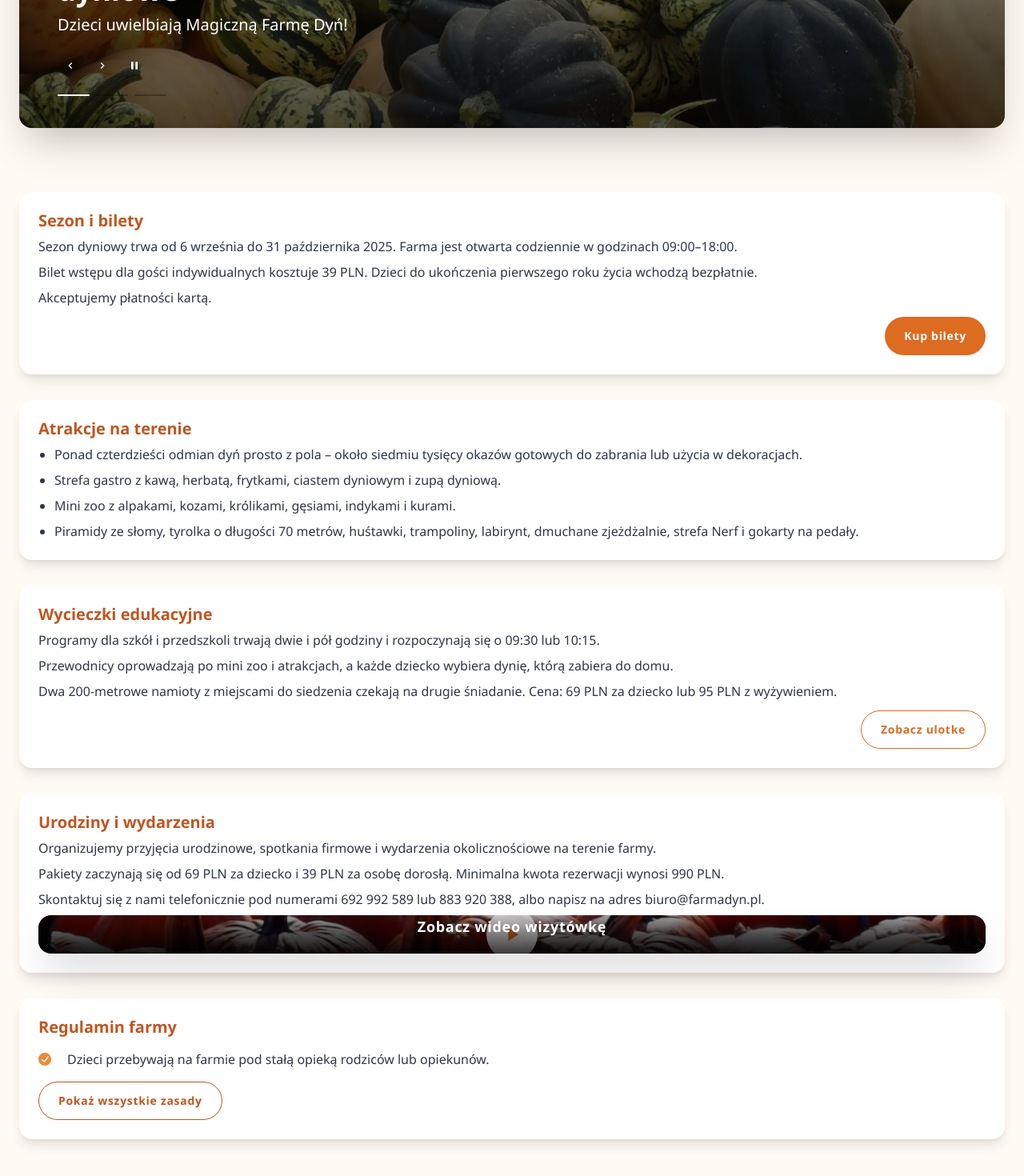
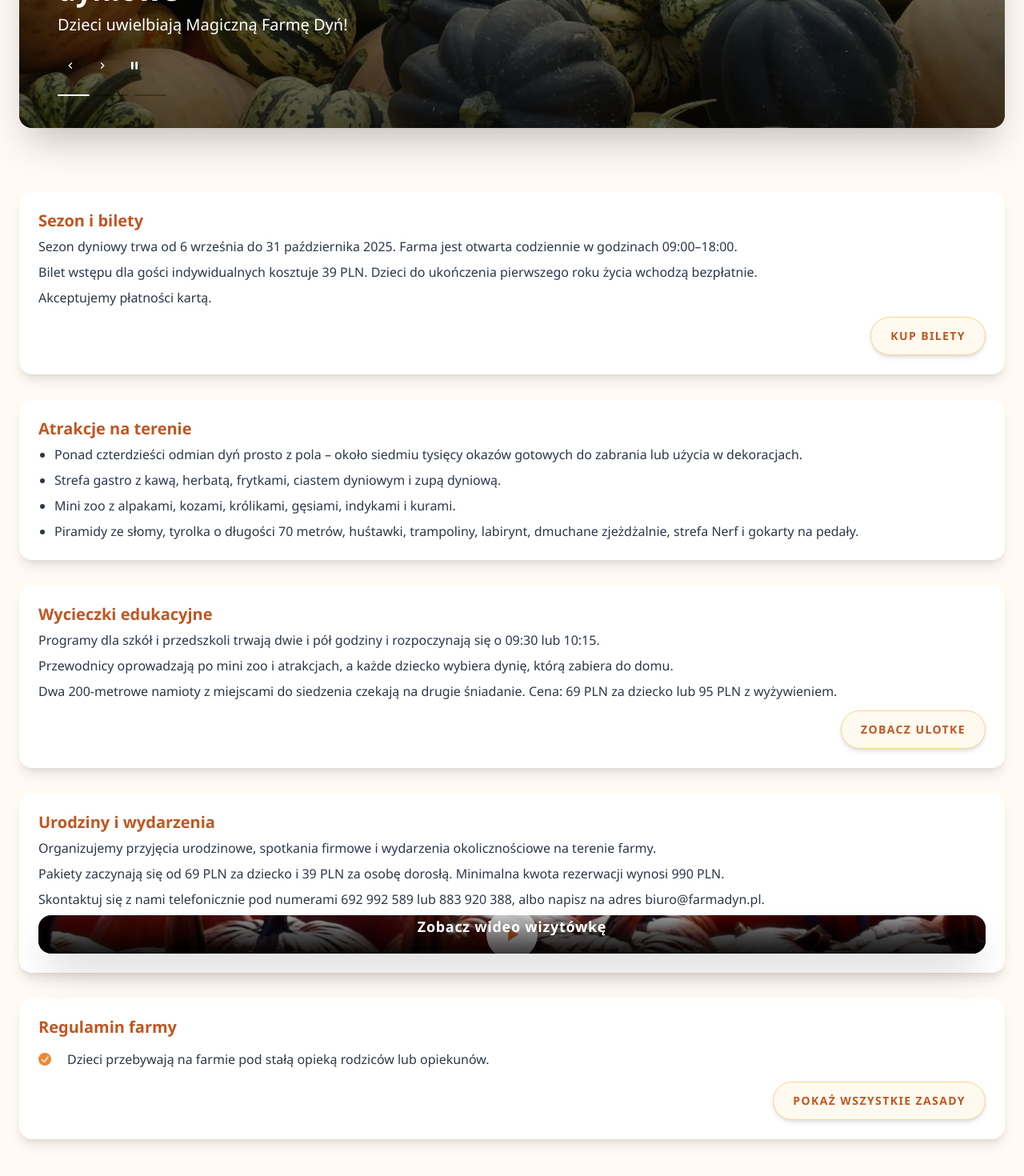
Before and after one commit to DenysVM/farmadyn-react, a React (Vite) app: page / in a window 1280 px wide. Shown: the part 797-2267 px from the top of the page at 80% size. Built offline with nearby package versions, Linux system fonts and the light colour scheme.

Commit message:
feat: unify button styles with language switcher (added pill variant, aligned CTA buttons to the right)

```diff
--- a/src/components/sections/RulesList.tsx
+++ b/src/components/sections/RulesList.tsx
@@ -46,9 +46,10 @@ const RulesList = ({ title, items, showAllLabel, collapseLabel }: RulesListProps
       {items.length > 1 && (
         <Button
           onClick={handleToggle}
-          variant="outline"
+          variant="pill"
           colorScheme="orange"
-          alignSelf="flex-start"
+          w={{ base: "full", md: "auto" }}
+          alignSelf="flex-end"
           _focusVisible={{ boxShadow: "0 0 0 3px rgba(237, 137, 54, 0.35)", outline: "none" }}
         >
           {isExpanded ? collapseLabel : showAllLabel}
--- a/src/components/sections/TextSection.tsx
+++ b/src/components/sections/TextSection.tsx
@@ -95,6 +95,24 @@ const TextSection = ({
     onClose: onVideoClose,
   } = useDisclosure();
 
+  // helpers (вернули корректный вызов open/close)
+  const openImage = (a: ModalImageAction) => {
+    setActiveImageAction(a);
+    onImageOpen();
+  };
+  const closeImage = () => {
+    onImageClose();
+    setActiveImageAction(null);
+  };
+  const openVideo = (a: ModalVideoAction) => {
+    setActiveVideoAction(a);
+    onVideoOpen();
+  };
+  const closeVideo = () => {
+    onVideoClose();
+    setActiveVideoAction(null);
+  };
+
   const modalImageActions = actions.filter(
     (a): a is ModalImageAction => a.type === "modalImage"
   );
@@ -117,6 +135,7 @@ const TextSection = ({
   const resolvedModalSrc = activeImageAction
     ? resolveAssetPath(activeImageAction.imageSrc)
     : undefined;
+
   const videoSrc = activeVideoAction
     ? `${activeVideoAction.videoUrl}${
         activeVideoAction.videoUrl.includes("?") ? "&" : "?"
@@ -125,8 +144,7 @@ const TextSection = ({
 
   const imageModalTheme = activeImageAction?.modalTheme ?? "dark";
   const imageModalBg = imageModalTheme === "dark" ? "gray.900" : "white";
-  const imageCloseColor =
-    imageModalTheme === "dark" ? "white" : "gray.600";
+  const imageCloseColor = imageModalTheme === "dark" ? "white" : "gray.600";
   const imageBodyBg = imageModalTheme === "dark" ? undefined : "white";
   const imageBodyPadding = imageModalTheme === "dark" ? 0 : 6;
 
@@ -136,10 +154,9 @@ const TextSection = ({
   } as const;
 
   const emailRegex = /([\w.+-]+@[\w-]+\.[\w.-]+)/;
- const phoneRegex = /(\+?\d[\d\s-]{4,}\d)/;
+  const phoneRegex = /(\+?\d[\d\s-]{4,}\d)/;
 
   const renderContactItem = (item: string) => {
-
     const emailMatch = item.match(emailRegex);
     if (emailMatch) {
       const email = emailMatch[0];
@@ -228,7 +245,7 @@ const TextSection = ({
                 <Button
                   key={i}
                   variant="unstyled"
-                  onClick={() => setActiveVideoAction(action)}
+                  onClick={() => openVideo(action)}
                   position="relative"
                   w="full"
                   borderRadius="2xl"
@@ -303,10 +320,8 @@ const TextSection = ({
                   as="a"
                   href={action.href}
                   target={action.isExternal ? "_blank" : undefined}
-                  rel={
-                    action.isExternal ? "noopener noreferrer" : undefined
-                  }
-                  variant="primary"
+                  rel={action.isExternal ? "noopener noreferrer" : undefined}
+                  variant="pill"
                   w={{ base: "full", md: "auto" }}
                   justifyContent="center"
                 >
@@ -315,8 +330,8 @@ const TextSection = ({
               ) : (
                 <Button
                   key={i}
-                  onClick={() => setActiveImageAction(action)}
-                  variant="secondary"
+                  onClick={() => openImage(action)}
+                  variant="pill"
                   w={{ base: "full", md: "auto" }}
                   justifyContent="center"
                 >
@@ -331,16 +346,12 @@ const TextSection = ({
       {hasModalImageAction && (
         <Modal
           isOpen={isImageModalVisible}
-          onClose={onImageClose}
+          onClose={closeImage}
           size="4xl"
           isCentered
         >
           <ModalOverlay />
-          <ModalContent
-            bg={imageModalBg}
-            borderRadius="3xl"
-            boxShadow="3xl"
-          >
+          <ModalContent bg={imageModalBg} borderRadius="3xl" boxShadow="3xl">
             <ModalCloseButton color={imageCloseColor} />
             <ModalBody
               p={imageBodyPadding}
@@ -368,7 +379,7 @@ const TextSection = ({
       {hasVideoAction && (
         <Modal
           isOpen={isVideoModalVisible}
-          onClose={onVideoClose}
+          onClose={closeVideo}
           size="5xl"
           isCentered
         >
--- a/src/theme.ts
+++ b/src/theme.ts
@@ -2,7 +2,7 @@ import { extendTheme, ThemeConfig } from "@chakra-ui/react";
 
 const config: ThemeConfig = {
   initialColorMode: "light",
-  useSystemColorMode: false
+  useSystemColorMode: false,
 };
 
 const theme = extendTheme({
@@ -18,83 +18,75 @@ const theme = extendTheme({
       600: "#c05621",
       700: "#9c4221",
       800: "#7b341e",
-      900: "#652b19"
-    }
+      900: "#652b19",
+    },
   },
   styles: {
     global: {
       body: {
         bg: "brand.50",
-        color: "gray.800"
-      }
-    }
+        color: "gray.800",
+      },
+    },
   },
   fonts: {
     heading: "'DM Sans', 'Segoe UI', sans-serif",
-    body: "'DM Sans', 'Segoe UI', sans-serif"
+    body: "'DM Sans', 'Segoe UI', sans-serif",
   },
   components: {
     Container: {
       baseStyle: {
         maxW: "container.xl",
-        px: { base: 4, md: 6 }
-      }
+        px: { base: 4, md: 6 },
+      },
     },
     Button: {
       baseStyle: {
         borderRadius: "full",
         fontWeight: "semibold",
-        letterSpacing: "wider"
+        letterSpacing: "wider",
       },
       sizes: {
-        md: {
-          minH: "48px",
-          fontSize: "sm",
-          px: 6
-        },
-        sm: {
-          minH: "40px",
-          fontSize: "sm",
-          px: 5
-        }
+        md: { minH: "48px", fontSize: "sm", px: 6 },
+        sm: { minH: "40px", fontSize: "sm", px: 5 },
       },
       variants: {
         primary: {
           bg: "brand.500",
           color: "white",
           boxShadow: "sm",
-          _hover: {
-            bg: "brand.400",
-            _disabled: { bg: "brand.500" }
-          },
-          _active: {
-            bg: "brand.600"
-          }
+          _hover: { bg: "brand.400", _disabled: { bg: "brand.500" } },
+          _active: { bg: "brand.600" },
         },
         secondary: {
           bg: "white",
           color: "brand.500",
           borderWidth: "1px",
           borderColor: "brand.500",
-          _hover: {
-            bg: "brand.50"
-          },
-          _active: {
-            bg: "brand.100"
-          }
+          _hover: { bg: "brand.50" },
+          _active: { bg: "brand.100" },
         },
         ghost: {
           color: "gray.700",
-          _hover: {
-            bg: "blackAlpha.50"
-          },
-          _active: {
-            bg: "blackAlpha.100"
-          }
-        }
-      }
-    }
-  }
+          _hover: { bg: "blackAlpha.50" },
+          _active: { bg: "blackAlpha.100" },
+        },
+        pill: {
+          bg: "orange.50",
+          color: "brand.600",
+          borderWidth: "1px",
+          borderColor: "orange.200",
+          boxShadow: "md",
+          letterSpacing: "widest",
+          textTransform: "uppercase",
+          transition: "all 0.2s ease",
+          _hover: { bg: "orange.100", borderColor: "orange.300" },
+          _active: { bg: "orange.100" },
+          _focusVisible: { boxShadow: "0 0 0 3px rgba(237,137,54,0.35)" },
+        },
+      },
+    },
+  },
 });
 
 export default theme;
```
